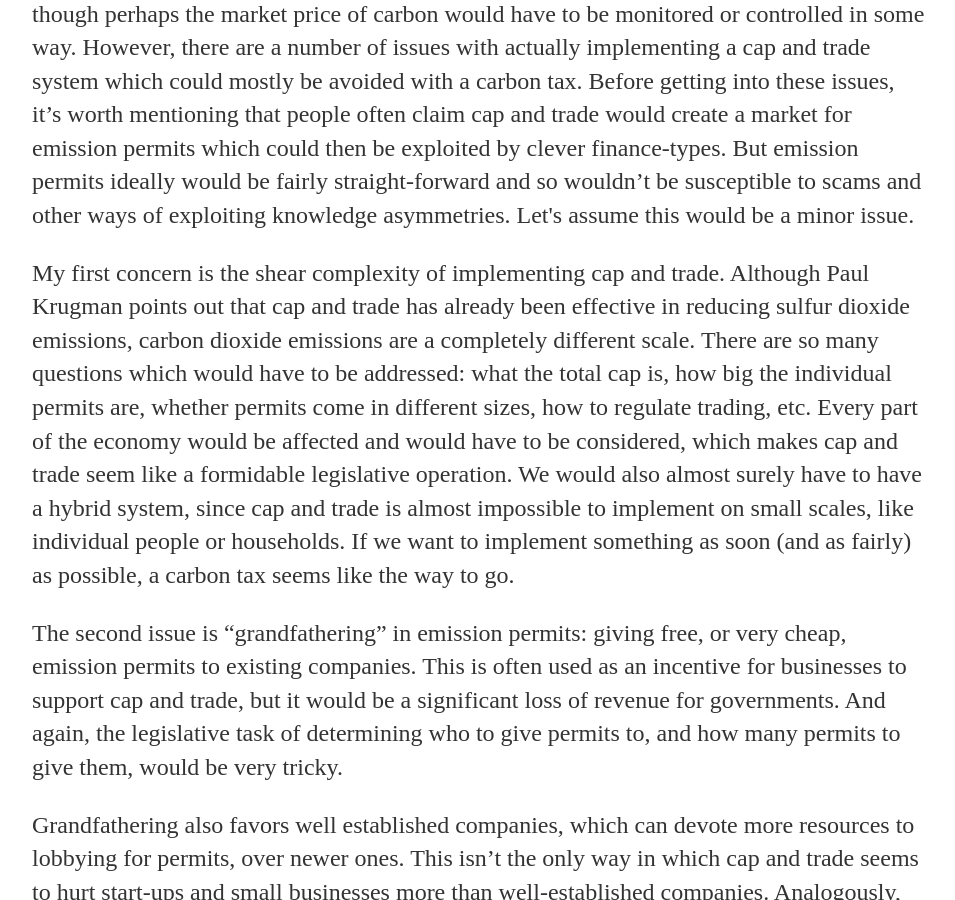
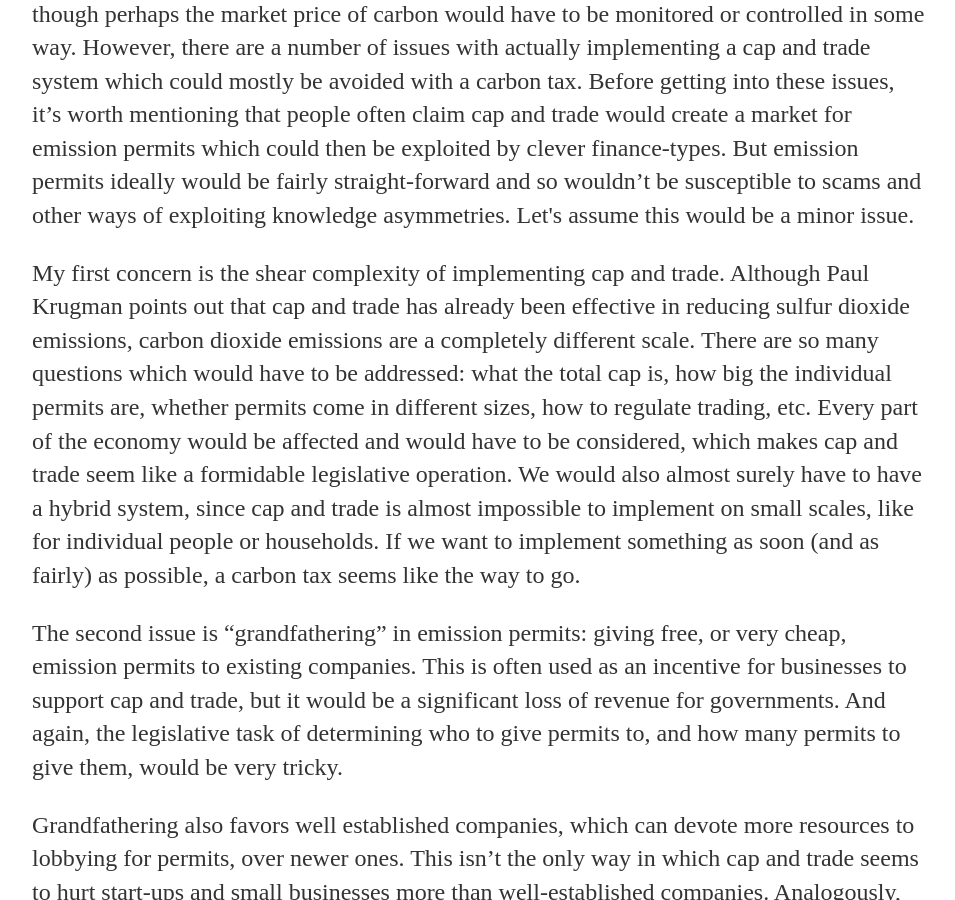
Before and after one commit to nicklutsko/nicklutsko.github.io, a Jekyll site: the page built from _posts/2016-06-15-Carbon-Tax-versus-Cap-and-Trade.md, in a window 1280 px wide and 900 px high, scrolled down 3310 px. Shown: the whole window, without its empty margins (160-1115 px from the left). Built offline with Jekyll 4.4.1, drawn with Linux system fonts in a browser that asks for light colours.

Commit message:
edited first post again

```diff
--- a/_posts/2016-06-15-Carbon-Tax-versus-Cap-and-Trade.md
+++ b/_posts/2016-06-15-Carbon-Tax-versus-Cap-and-Trade.md
@@ -38,7 +38,7 @@
 
 <p>From a big picture, economic point of view then, cap and trade seems like a better option, though perhaps the market price of carbon would have to be monitored or controlled in some way. However, there are a number of issues with actually implementing a cap and trade system which could mostly be avoided with a carbon tax. Before getting into these issues, it’s worth mentioning that people often claim cap and trade would create a market for emission permits which could then be exploited by clever finance-types. But emission permits ideally would be fairly straight-forward and so wouldn’t be susceptible to scams and other ways of exploiting knowledge asymmetries. Let's assume this would be a minor issue.</p>
 
-<p>My first concern is the shear complexity of implementing cap and trade. Although Paul Krugman points out that cap and trade has already been effective in reducing sulfur dioxide emissions, carbon dioxide emissions are a completely different scale. There are so many questions which would have to be addressed: what the total cap is, how big the individual permits are, whether permits come in different sizes, how to regulate trading, etc. Every part of the economy would be affected and would have to be considered, which makes cap and trade seem like a formidable legislative operation. We would also almost surely have to have a hybrid system, since cap and trade is almost impossible to implement on small scales, like individual people or households. If we want to implement something as soon (and as fairly) as possible, a carbon tax seems like the way to go. </p>
+<p>My first concern is the shear complexity of implementing cap and trade. Although Paul Krugman points out that cap and trade has already been effective in reducing sulfur dioxide emissions, carbon dioxide emissions are a completely different scale. There are so many questions which would have to be addressed: what the total cap is, how big the individual permits are, whether permits come in different sizes, how to regulate trading, etc. Every part of the economy would be affected and would have to be considered, which makes cap and trade seem like a formidable legislative operation. We would also almost surely have to have a hybrid system, since cap and trade is almost impossible to implement on small scales, like for individual people or households. If we want to implement something as soon (and as fairly) as possible, a carbon tax seems like the way to go. </p>
 
 <p>The second issue is “grandfathering” in emission permits: giving free, or very cheap, emission permits to existing companies. This is often used as an incentive for businesses to support cap and trade, but it would be a significant loss of revenue for governments. And again, the legislative task of determining who to give permits to, and how many permits to give them, would be very tricky.</p>
 
```
Also changed, not shown: 1 other file.
